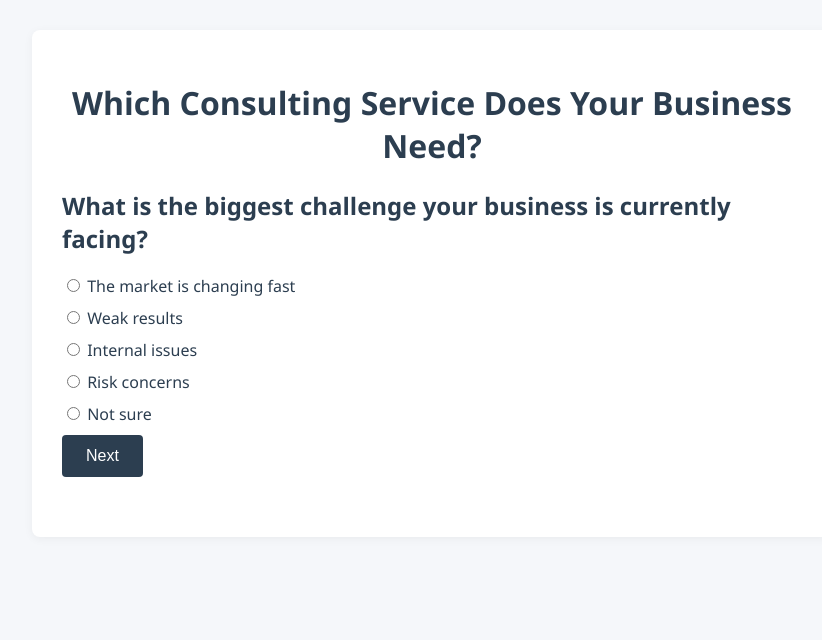
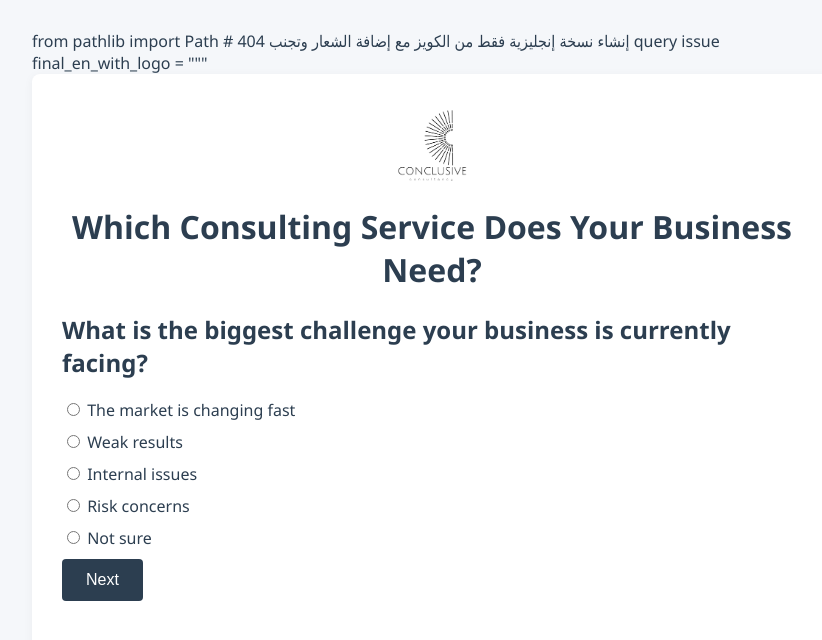
Before and after one commit to khalilhz99/consulting-quiz, a plain HTML site: page Index.html in a window 1280 px wide. Shown: the whole page, without its empty margins (208-1030 px from the left). Drawn offline with Linux system fonts and the light colour scheme.

Commit message:
Update Index.html

```diff
--- a/Index.html
+++ b/Index.html
@@ -1,3 +1,8 @@
+from pathlib import Path
+
+# إنشاء نسخة إنجليزية فقط من الكويز مع إضافة الشعار وتجنب 404 query issue
+
+final_en_with_logo = """
 <!DOCTYPE html>
 <html lang="en" dir="ltr">
 <head>
@@ -19,6 +24,15 @@
       border-radius: 8px;
       box-shadow: 0 2px 10px rgba(0,0,0,0.05);
       padding: 30px;
+    }
+
+    .logo {
+      text-align: center;
+      margin-bottom: 20px;
+    }
+
+    .logo img {
+      max-height: 80px;
     }
 
     h1 {
@@ -63,12 +77,20 @@
 <body>
 
 <div id="quiz-container">
+  <div class="logo">
+    <img src="cropped-2.webp" alt="Conclusive Logo">
+  </div>
   <h1>Which Consulting Service Does Your Business Need?</h1>
   <form id="quizForm"></form>
   <div id="result"></div>
 </div>
 
 <script>
+// Fix for GitHub Pages 404 on reload
+if (window.location.search) {
+  window.history.replaceState({}, document.title, window.location.pathname);
+}
+
 const quizData = [
   {
     name: "q1",
```
